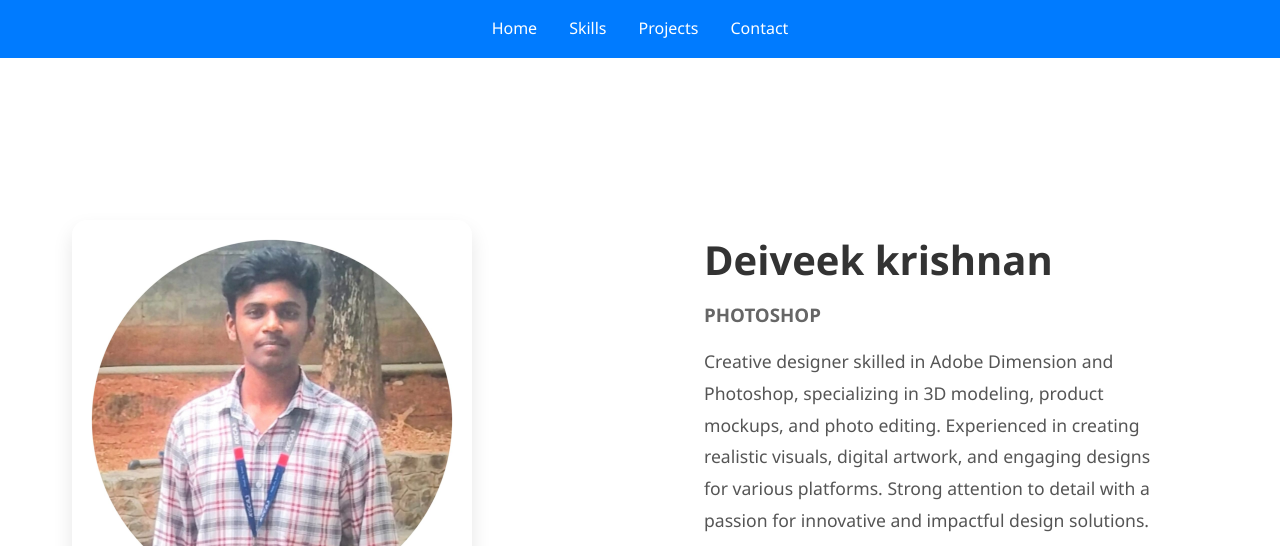
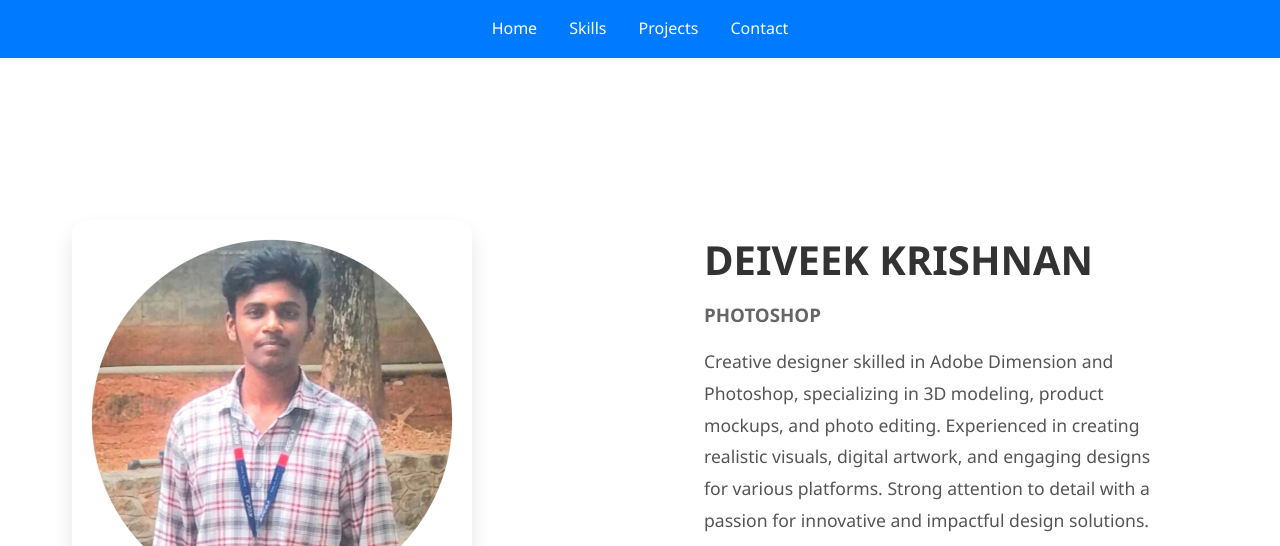
Before and after one commit to Deiveek10/Portfolio, a plain HTML site: page index.html in a window 1280 px wide. Shown: the top 546 px of the page. Drawn offline with Linux system fonts and the light colour scheme.

Commit message:
Update index.html

```diff
--- a/index.html
+++ b/index.html
@@ -291,7 +291,7 @@
                 <img src="profile.jpg" alt="Roshan Kumar">
             </div>
             <div class="about-content">
-                <h1>Deiveek krishnan</h1>
+                <h1>DEIVEEK KRISHNAN</h1>
                 <h3>PHOTOSHOP</h3>
                 <p class="bio">
                     Creative designer skilled in Adobe Dimension and Photoshop, specializing in 3D modeling, product mockups, and photo editing. Experienced in creating realistic visuals, digital artwork, and engaging designs for various platforms. Strong attention to detail with a passion for innovative and impactful design solutions.
```
